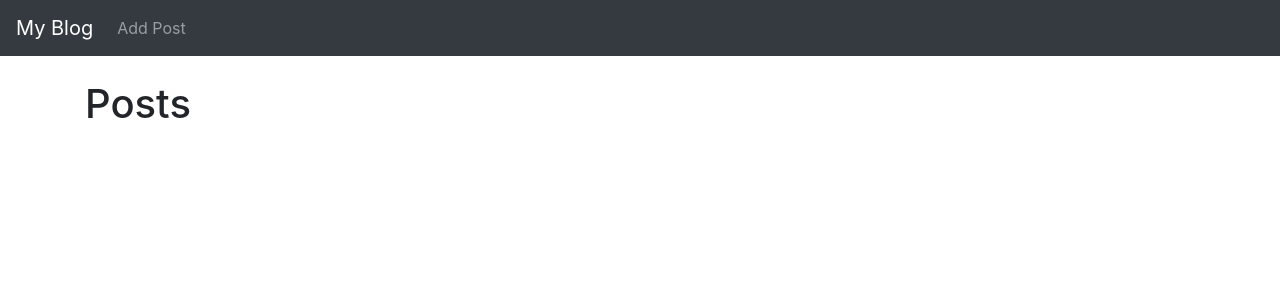
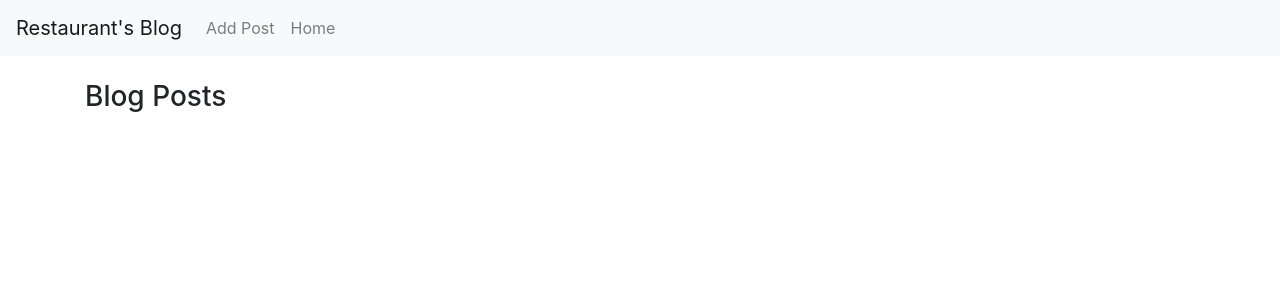
Before and after one commit to nairabarseghyan/restaurant, a Django app: page /blog/ in a window 1280 px wide. Shown: the top 300 px of the page. Run offline with Django 3.2, Linux system fonts and the light colour scheme; data that the repository does not hold is empty; some libraries are stand-ins or nearby versions.

Commit message:
blog changes

```diff
--- a/accounts/templates/all_upper.html
+++ b/accounts/templates/all_upper.html
@@ -12,7 +12,7 @@
     <header class="header">
         <div class="container">
             <div class="header__inner">
-                <div >	<a class="header_logo" href="{% url 'index' %}">Wake Up Cafe</a> </div>
+                <div >	<a class="header_logo" href="/">Wake Up Cafe</a> </div>
 
                 <nav class="nav">
 
--- a/blogapp/templates/base.html
+++ b/blogapp/templates/base.html
@@ -9,13 +9,13 @@
     <link rel="stylesheet" href="https://maxcdn.bootstrapcdn.com/bootstrap/4.0.0/css/bootstrap.min.css" integrity="sha384-Gn5384xqQ1aoWXA+058RXPxPg6fy4IWvTNh0E263XmFcJlSAwiGgFAW/dAiS6JXm" crossorigin="anonymous">
 
     <title>{% block title %}
-                My Blog
+                Basic Restaurant's Blog
             {% endblock %}
     </title>
   </head>
   <body>
-    <nav class="navbar navbar-expand-lg navbar-dark bg-dark">
-  <a class="navbar-brand" href="{% url 'home'%}">My Blog</a>
+    <nav class="navbar navbar-expand-lg navbar-light bg-light">
+  <a class="navbar-brand" href="{% url 'home'%}">Restaurant's Blog</a>
   <button class="navbar-toggler" type="button" data-toggle="collapse" data-target="#navbarSupportedContent" aria-controls="navbarSupportedContent" aria-expanded="false" aria-label="Toggle navigation">
     <span class="navbar-toggler-icon"></span>
   </button>
@@ -25,6 +25,9 @@
 
       <li class="nav-item">
         <a class="nav-link" href="{% url 'add_post' %}">Add Post</a>
+      </li>
+        <li class="nav-item">
+        <a class="nav-link" href="/">Home</a>
       </li>
 
 
--- a/blogapp/templates/home.html
+++ b/blogapp/templates/home.html
@@ -3,7 +3,7 @@
 {% block content %}
 
 
-<h1>Posts</h1>
+<h3>Blog Posts</h3>
 
 <u1>
 {% for post in object_list %}
--- a/blogapp/views.py
+++ b/blogapp/views.py
@@ -19,10 +19,10 @@ class ArticleDetailView(DetailView):
 
 class AddPostView(CreateView):
     model = Post
-    form_class = PostForm
+    # form_class = PostForm
     template_name = 'add_post.html'
     # fields = '__all__'
-    # fields = ('title', 'body')
+    fields = ('author', 'body')
 
 class UpdatePostView(UpdateView):
     model = Post
--- a/restaurant_reservations/settings.py
+++ b/restaurant_reservations/settings.py
@@ -52,9 +52,9 @@ INSTALLED_APPS = [
 
 CRISPY_TEMPLATE_PACK = 'bootstrap4'
 
-LOGIN_REDIRECT_URL = 'index'
+LOGIN_REDIRECT_URL = '/'
 
-LOGOUT_REDIRECT_URL = 'index'
+LOGOUT_REDIRECT_URL = '/'
 
 
 MIDDLEWARE = [
```
Also changed, not shown: __init__.py (deleted), blogapp/migrations/0001_initial.py, blogapp/migrations/0002_post_title_tag.py (deleted), blogapp/migrations/0003_auto_20200820_1854.py (deleted), db.sqlite3 (deleted).
